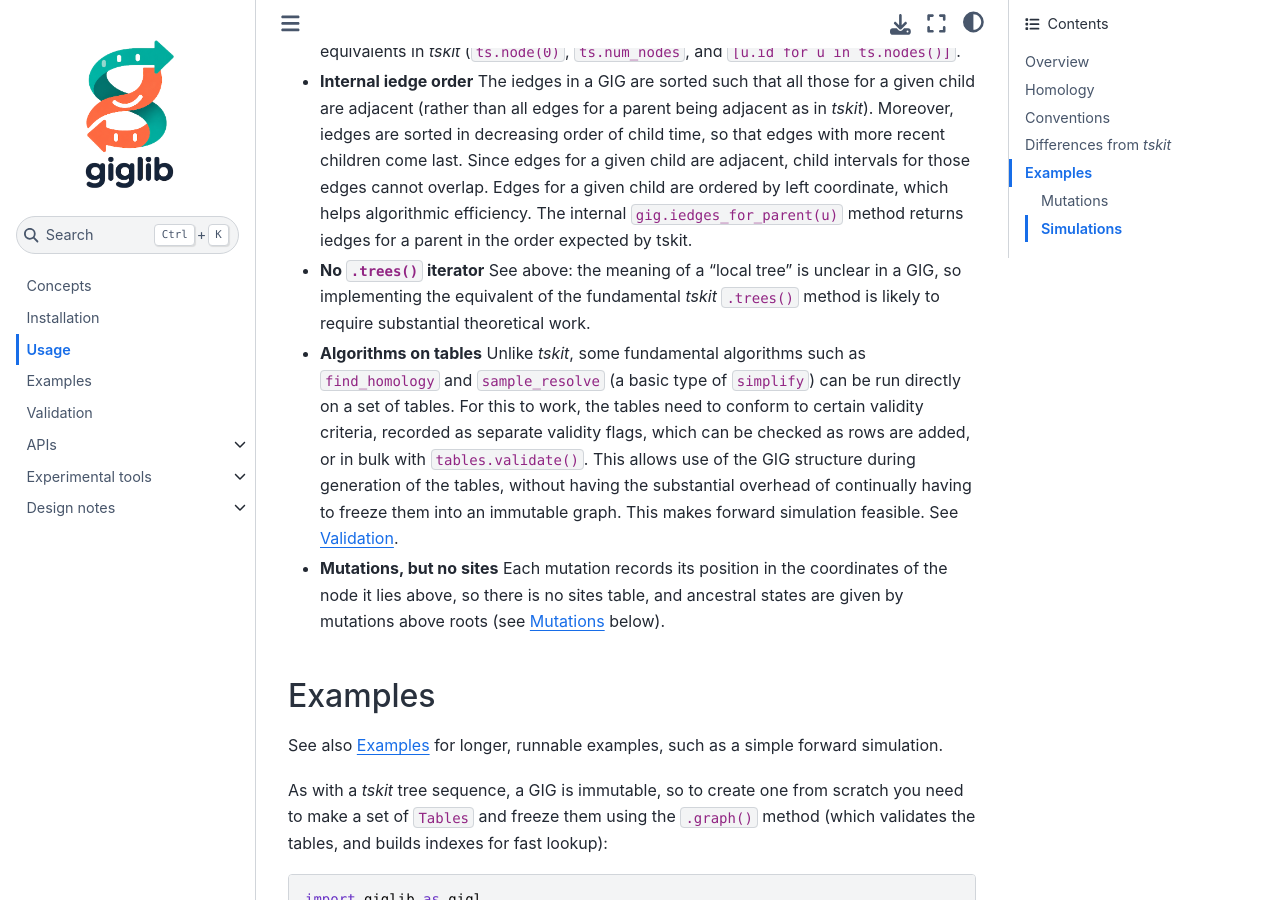
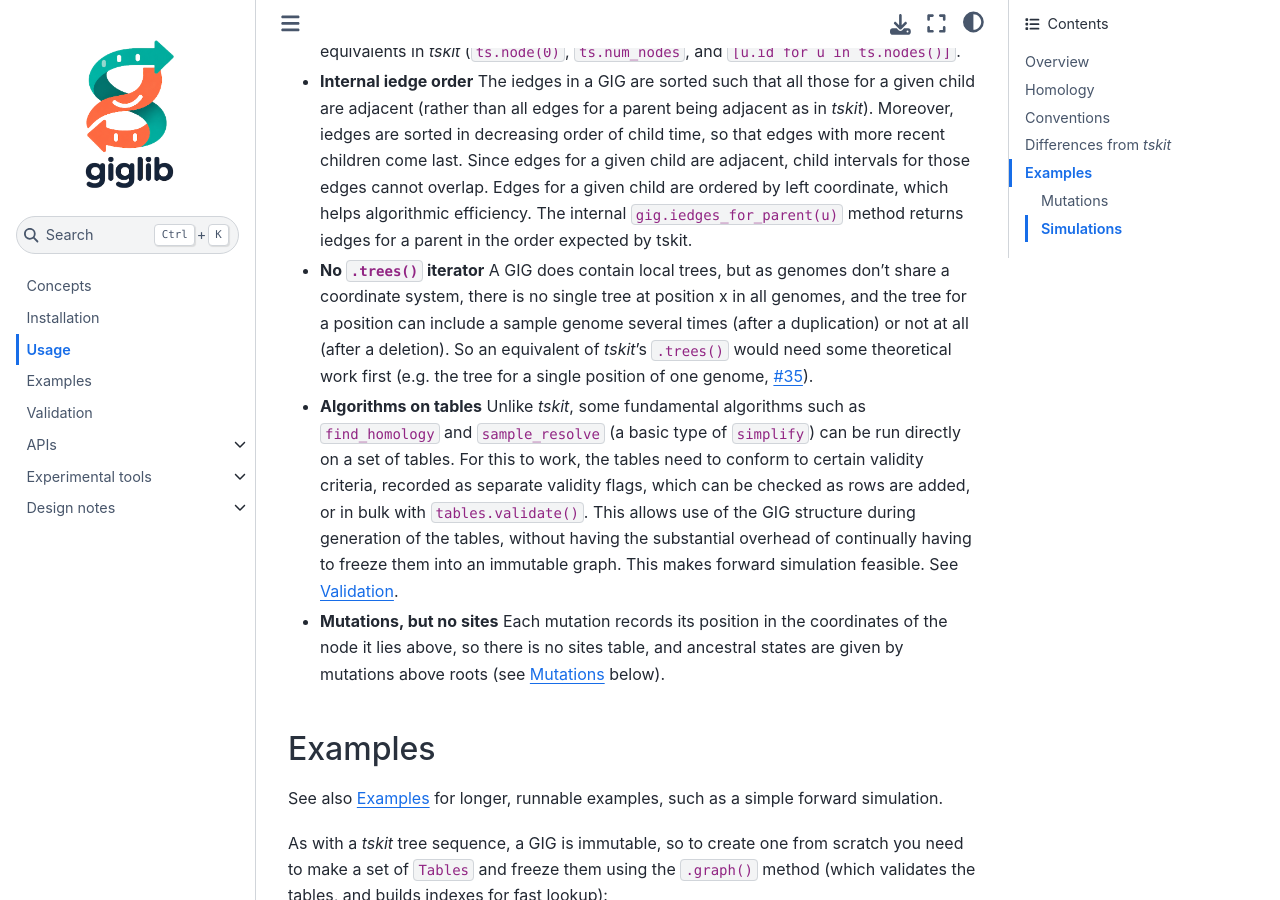
Before and after one commit to hyanwong/giglib, a Jupyter Book: the page built from docs/usage.md, in a window 1280 px wide and 900 px high, scrolled down 4986 px. Built offline with Jupyter Book 1.0.4 settings and Sphinx 7.4.7 and the Sphinx Book theme 1.1.4, drawn with Linux system fonts in a browser that asks for light colours.

Commit message:
Docs: a GIG has local trees, but no single tree at position x in all genomes
Correct the statements that a GIG has no local trees (README, concepts, usage): it
has them, but genomes don't share a coordinate system, and the tree for a position
can include a sample genome several times, or not at all.

Co-Authored-By: Claude Opus 5.5 <noreply@anthropic.com>

```diff
--- a/docs/usage.md
+++ b/docs/usage.md
@@ -214,9 +214,12 @@ compatibility with _tskit_. In particular:
   edges for a given child are adjacent, child intervals for those edges cannot overlap. Edges for a
   given child are ordered by left coordinate, which helps algorithmic efficiency. The internal
   `gig.iedges_for_parent(u)` method returns iedges for a parent in the order expected by tskit.
-- **No `.trees()` iterator** See above: the meaning of a "local tree" is unclear in a GIG, so
-  implementing the equivalent of the fundamental _tskit_ `.trees()` method is likely to require
-  substantial theoretical work.
+- **No `.trees()` iterator** A GIG does contain local trees, but as genomes don't share a
+  coordinate system, there is no single tree at position x in all genomes, and the tree for a
+  position can include a sample genome several times (after a duplication) or not at all (after a
+  deletion). So
+  an equivalent of _tskit_'s `.trees()` would need some theoretical work first (e.g. the tree for a
+  single position of one genome, {issue}`35`).
 - **Algorithms on tables** Unlike _tskit_, some fundamental algorithms such as `find_homology` and
   `sample_resolve` (a basic type of `simplify`) can be run directly on a set of tables.
   For this to work, the tables need to conform to certain validity criteria, recorded as separate
```
Also changed, not shown: README.md (+5 -5 lines), docs/concepts.md (+4 -2 lines).
